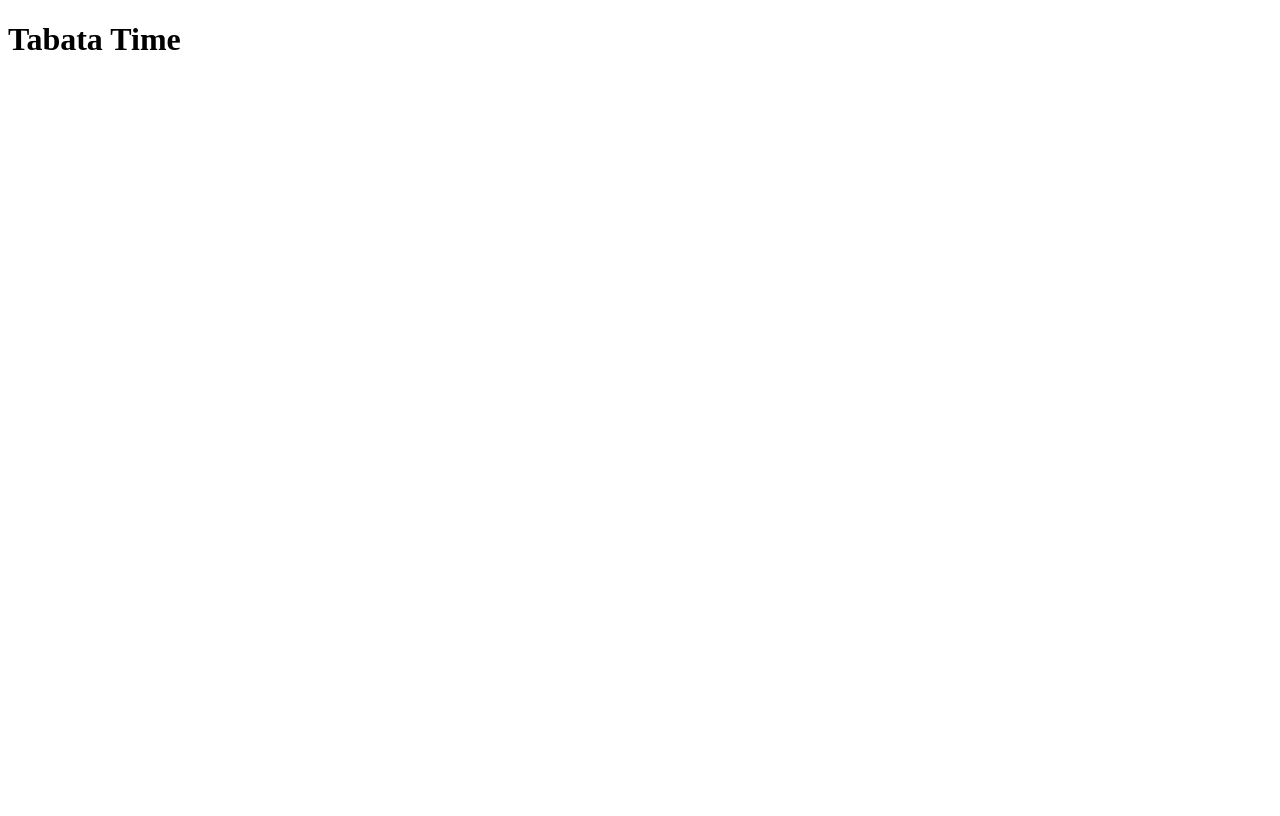
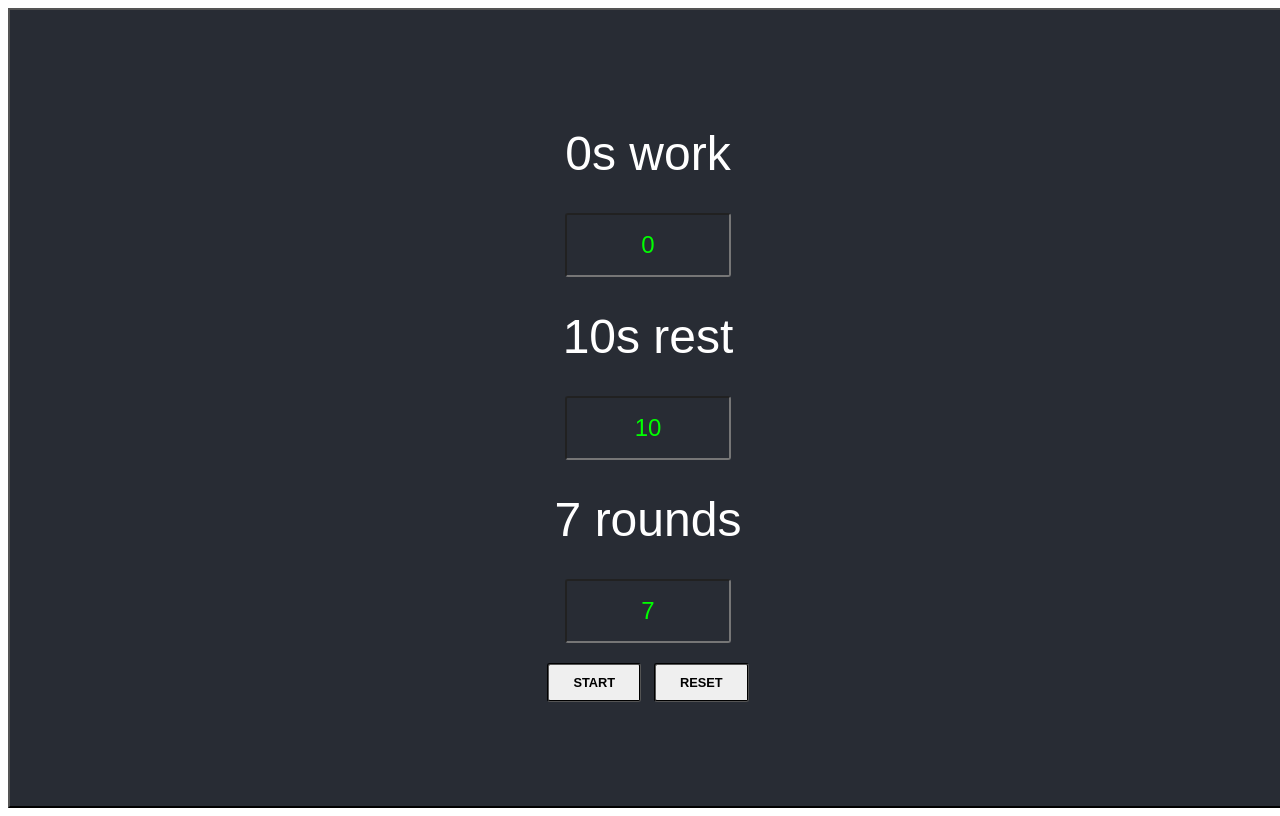
Before and after one commit to d-sanderson/tabata-time, a React (Create React App) app: page / in a window 1280 px wide. Built offline with nearby package versions, Linux system fonts and the light colour scheme.

Commit message:
feat: initial timer

```diff
--- a/package.json
+++ b/package.json
@@ -6,6 +6,8 @@
   },
   "private": true,
   "dependencies": {
+    "@emotion/core": "^10.0.35",
+    "@emotion/styled": "^10.0.27",
     "@testing-library/jest-dom": "^4.2.4",
     "@testing-library/react": "^9.3.2",
     "@testing-library/user-event": "^7.1.2",
--- a/src/App.js
+++ b/src/App.js
@@ -1,12 +1,9 @@
 import React from "react";
+import Timer from "./components/Timer";
 
 const App = () => {
   return (
-    <div className="App">
-      <header className="App-header">
-        <h1>Tabata Time</h1>
-      </header>
-    </div>
+      <Timer/>
   );
 }
 
--- /dev/null
+++ b/src/components/Input.js
@@ -0,0 +1,35 @@
+import React, { useState } from "react";
+import styled from "@emotion/styled";
+
+const Input = ({ label, labelFor, type, placeholder, value, handler }) => {
+
+  const Input = styled.input`
+    padding: 1rem;
+    width: 130px;
+    display: block;
+    margin: auto;
+    border-radius: 3px;
+    font-size: 0.8rem;
+    background-color: #282c34;
+    color: lime;
+    font-size: 1.5rem;
+    text-align: center;
+  `;
+
+  return (
+    <div>
+      <Input
+        aria-label={labelFor}
+        onChange={(e) => {
+          handler(parseInt(e.target.value));
+        }}
+        onKeyDown={e => e.key == "Backspace" ? handler(0) : null}
+        type={type}
+        value={value}
+        placeholder={placeholder}
+      />
+    </div>
+  );
+};
+
+export default Input;
--- /dev/null
+++ b/src/components/Timer.js
@@ -0,0 +1,110 @@
+import React, { useState, useEffect } from "react";
+import styled from "@emotion/styled";
+import Input from "./Input";
+const Timer = () => {
+  const [seconds, setSeconds] = useState(0);
+  const [isActive, setIsActive] = useState(false);
+  const [rest, setRest] = useState(10);
+  const [rounds, setRounds] = useState(7);
+
+  const toggle = () => setIsActive(!isActive);
+  const reset = () => {
+    setSeconds(0);
+    setIsActive(false);
+  };
+
+  const handleSetSeconds = (secs) => setSeconds(secs);
+  const handleSetRounds = (rounds) => setRounds(rounds);
+  const handleSetRest = (rest) => setRest(rest);
+
+  useEffect(() => {
+    let interval = null;
+    if (isActive && seconds !== 0) {
+      interval = setInterval(() => {
+        setSeconds((seconds) => seconds - 1);
+      }, 1000);
+    }
+
+    else if (!isActive && seconds !== 0) {
+      clearInterval(interval);
+    }
+    return () => {
+      clearInterval(interval);
+    };
+  }, [isActive, seconds]);
+
+  const App = styled.button`
+    width: 100vw;
+    height: 100vh;
+    background-color: #282c34;
+    min-height: 100vh;
+    display: flex;
+    flex-direction: column;
+    align-items: center;
+    justify-content: center;
+    font-size: calc(10px + 2vmin);
+    color: white;
+  `;
+
+  const Time = styled.div`
+    font-size: 3rem;
+    padding: 2rem;
+  `;
+
+  const Button = styled.button`
+    padding: 0.6rem 1.5rem;
+    margin: 20px 0.4rem;
+    border-radius: 3px;
+    text-transform: uppercase;
+    font-weight: 600;
+    font-size: 0.8rem;
+    border-style: groove;
+
+  `;
+  return (
+    <App>
+      <Time>{seconds}s work</Time>
+      <div className="row">
+        <Input
+          handler={handleSetSeconds}
+          value={seconds}
+          placeholder="set secs"
+          type="text"
+          labelFor="seconds"
+          label="seconds"
+        />
+        <Time>{rest}s rest</Time>
+
+        <Input
+          handler={handleSetRest}
+          value={rest}
+          type="text"
+          labelFor="rest"
+          label="rest"
+        />
+        <Time>{rounds} rounds</Time>
+
+        <Input
+          handler={handleSetRounds}
+          value={rounds}
+          type="text"
+          labelFor="rounds"
+          label="rounds"
+        />
+        <Button
+          className={`button button-primary button-primary-${
+            isActive ? "active" : "inactive"
+          }`}
+          onClick={toggle}
+          >
+          {isActive ? "Pause" : "Start"}
+        </Button>
+        <Button className="button" onClick={reset}>
+          Reset
+        </Button>
+      </div>
+    </App>
+  );
+};
+
+export default Timer;
```
Also changed, not shown: public/components/Input.js (deleted, +0 -7 lines), 1 other file (tests, documents, lock files or other folders).
